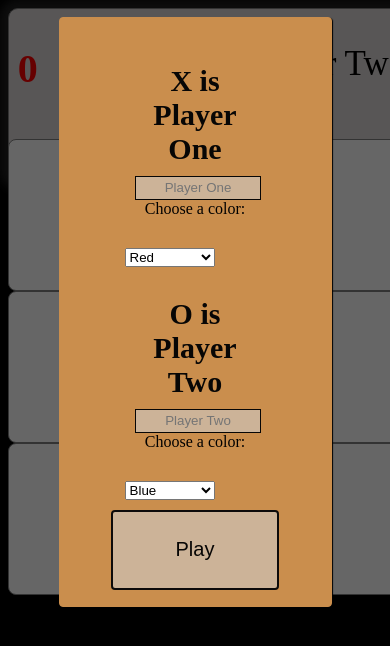
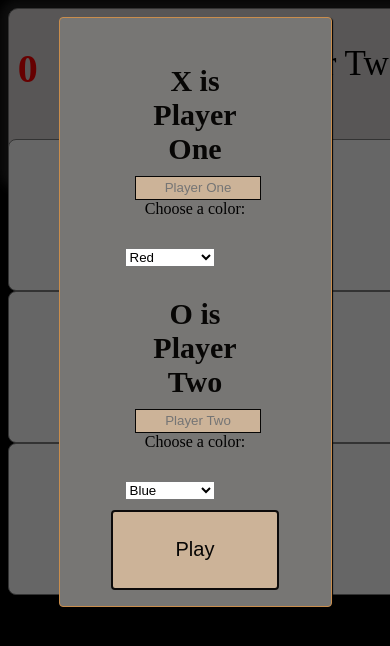
Before and after one commit to Brullrr/Tic-Tac-Toe, a React (Create React App) app: page / in a window 390 px wide. Shown: the top 646 px of the page. Built offline with nearby package versions, Linux system fonts and the light colour scheme.

Commit message:
Changed settings for mobile

```diff
--- a/src/Containers/Gameboard/Gameboard.js
+++ b/src/Containers/Gameboard/Gameboard.js
@@ -8,7 +8,7 @@ const Gameboard = (props) => {
        <Fragment>
 
            <div className={classes.GameboardOuter}>
-           <img className={classes.ImageOne} src={require('../../Pictures/capital_x.png')}></img>
+           <img className={classes.ImageOne} src={require('../../Pictures/capital_x.png')} alt='imageOne'></img>
                 <div className={classes.Gameboard}>
                         <Tile clicked={() => { props.clicked(0) }} claim={props.claimTile[0]} color={props.tileOne}/>
                         <Tile clicked={() => { props.clicked(1) }} claim={props.claimTile[1]} color={props.tileTwo}/>
@@ -20,7 +20,7 @@ const Gameboard = (props) => {
                         <Tile clicked={() => { props.clicked(7) }} claim={props.claimTile[7]} color={props.tileEight}/>
                         <Tile clicked={() => { props.clicked(8) }} claim={props.claimTile[8]} color={props.tileNine}/>
                 </div>
-                <img className={classes.ImageTwo} src={require('../../Pictures/capital_o.png')}></img>
+                <img className={classes.ImageTwo} src={require('../../Pictures/capital_o.png')} alt="imageTwo"></img>
            </div>
 
 
--- a/src/Containers/Modules/PlayerInfoModule/playerInfoModule.module.css
+++ b/src/Containers/Modules/PlayerInfoModule/playerInfoModule.module.css
@@ -104,7 +104,7 @@
         padding: 16px;
         left: 15%;
         top: 2%;
-        background-color: rgb(202, 142, 77);
+        background-color: rgb(119, 118, 116);
         box-sizing: border-box;
         transition: all 0.5s ease-out;
     }
--- a/src/Containers/TicTacToe/TicTacToe.js
+++ b/src/Containers/TicTacToe/TicTacToe.js
@@ -94,7 +94,7 @@ class TicTacToe extends Component {
 
 
             if(this.state.gameFinish === 9) {
-                { this.setState( () => { return {winner: "DRAW", winnerScreen: true, gameFinish: 0}}) }
+                 this.setState( () => { return {winner: "DRAW", winnerScreen: true, gameFinish: 0}})
             }
     }
 
@@ -119,6 +119,8 @@ class TicTacToe extends Component {
                 case 'purple':
                     playerTwoColor = 'red'
                 break;
+                default:
+                    playerTwoColor = 'black'
             }
         }
 
```
